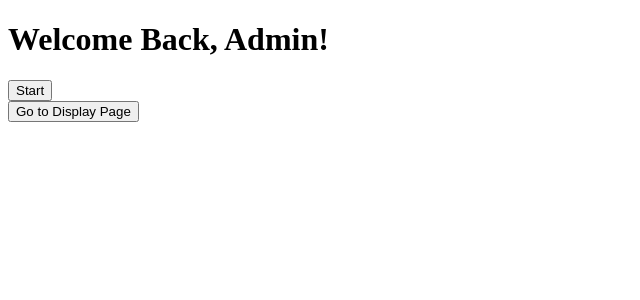
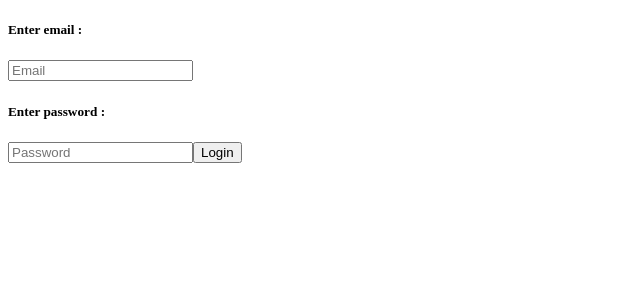
Before and after one commit to johancosta999/Bank-Display-Screen, a React (Vite) app in the folder bank-system/: page / in a window 1280 px wide. Shown: the top 300 px of the page, without its empty margins (0-640 px from the left). Built offline with nearby package versions, Linux system fonts and the light colour scheme.

Commit message:
made the login

```diff
--- a/bank-system/src/App.jsx
+++ b/bank-system/src/App.jsx
@@ -2,6 +2,7 @@ import { Routes, Route } from "react-router-dom";
 import { useState } from "react"
 import AdminPanel from "./pages/AdminPanel";
 import DisplayPage from "./pages/DisplayScreen";
+import LoginPage from "./pages/LoginPage";
 
 function App() {
 
@@ -10,7 +11,8 @@ function App() {
 
   return (
     <Routes>
-      <Route path="/" element={<AdminPanel count={count} setCount={setCount} task={task} setTask={setTask} />} />
+      <Route path="/" element={<LoginPage />} />
+      <Route path="/admin" element={<AdminPanel count={count} setCount={setCount} task={task} setTask={setTask} />} />
       <Route path="/display" element={<DisplayPage count={count} task={task} />} />
     </Routes>
   );
--- a/bank-system/src/pages/DisplayScreen.jsx
+++ b/bank-system/src/pages/DisplayScreen.jsx
@@ -11,7 +11,7 @@ function DisplayScreen({count}) {
     <div>
       <h1>{count -1}</h1>
 
-      <button onClick={() => navigate("/")}>Go back to Admin Panel</button>
+      <button onClick={() => navigate("/admin")}>Go back to Admin Panel</button>
     </div>
   )
 }
--- a/bank-system/src/pages/LoginPage.jsx
+++ b/bank-system/src/pages/LoginPage.jsx
@@ -0,0 +1,43 @@
+import { useNavigate } from "react-router-dom";
+
+function LoginPage() {
+    const navigate = useNavigate();
+
+    const handleLogin = (event) => {
+        event.preventDefault();
+
+        const email =document.querySelector("input[type='email']").value;
+        const password = document.querySelector("input[type='password']").value;
+
+        if(email === "admin@gmail.com" && password === "admin123") {
+                navigate("/admin")
+        } else if(email === "dislay@gmail.com" && password === "display"){
+                navigate("/display")
+        } else {
+            navigate("/")
+        }
+    }
+
+  return (
+    <div>
+        <h5>Enter email : </h5>
+        <input
+            name="email"
+            placeholder="Email"
+            type="email"
+        />
+
+        <h5>Enter password : </h5>
+        <input
+            name="password"
+            placeholder="Password"
+            type="password"
+        />
+
+        <button onClick={handleLogin}>Login</button>
+
+    </div>
+  )
+}
+
+export default LoginPage
```
